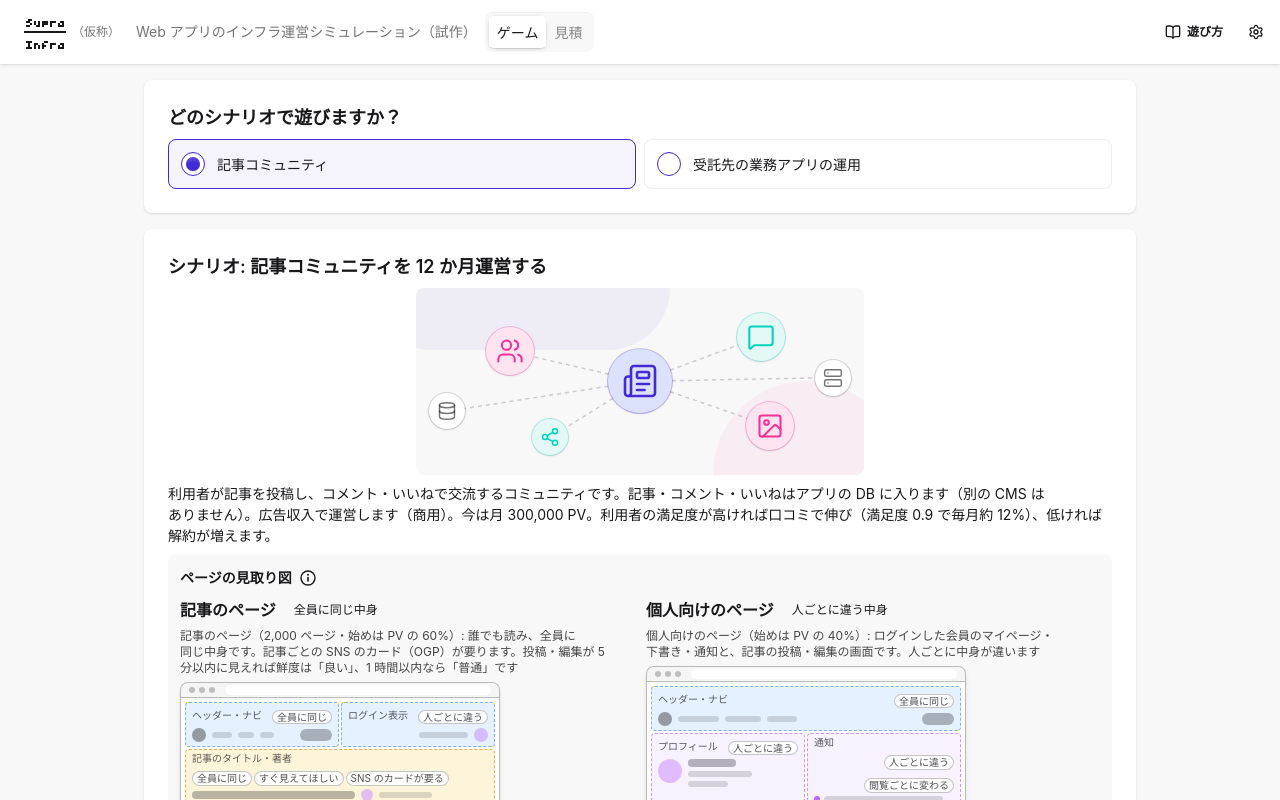
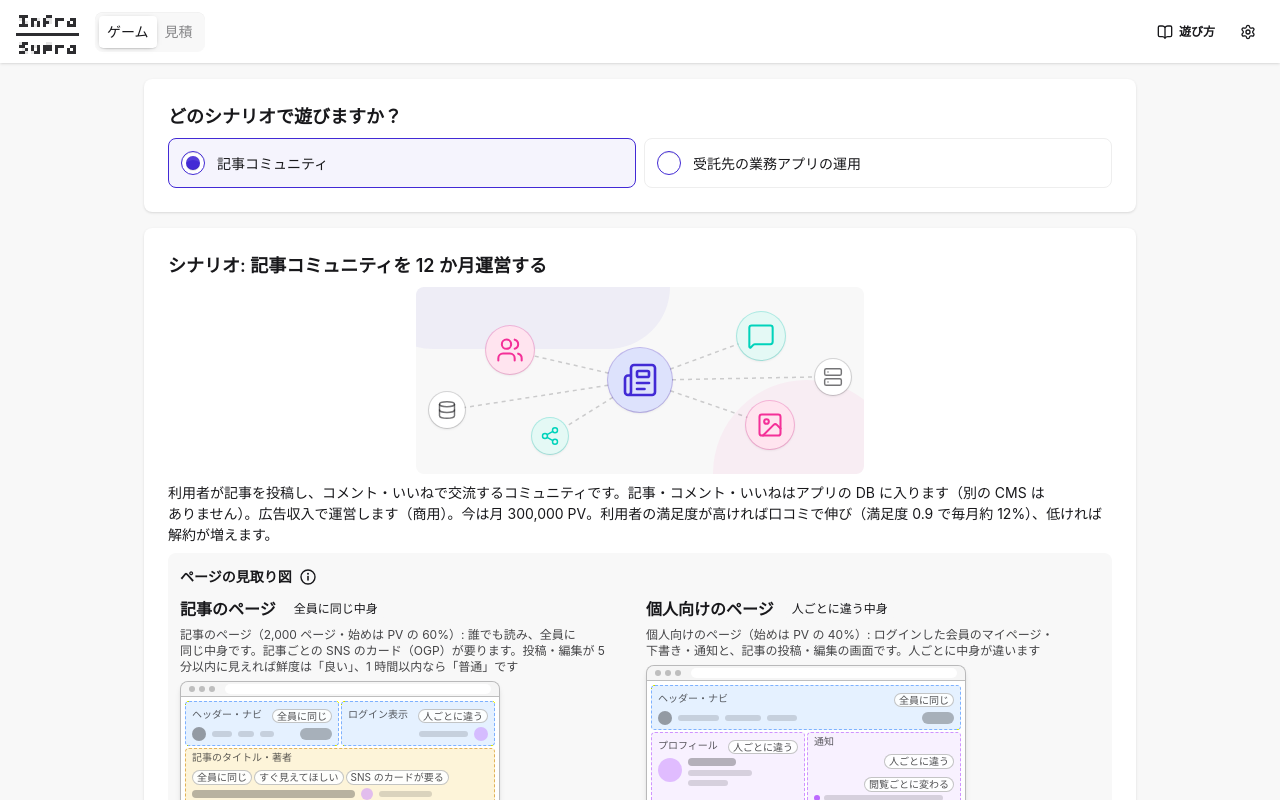
Before and after one commit to Daiius/infra-supra, a React (Vite) app in the folder packages/web/: page / in a window 1280 px wide. Both pictures are taken after a click on the button "遊び方を閉じる". Shown: the top 800 px of the page. Built offline with nearby package versions, Linux system fonts and the light colour scheme.

Commit message:
feat(web): ヘッダーを 1 行にし、ロゴを 24px・分母を括線に寄せ・フェードでこっそり入れ替える
仮称と副題を外す。入れ替えは開いて 8 秒後に 12 秒そのまま、位置は動かさず不透明度だけを替える。

```diff
--- a/packages/web/src/App.tsx
+++ b/packages/web/src/App.tsx
@@ -355,16 +355,13 @@ export function App() {
   };
   return (
     <div className="min-h-screen bg-base-200">
-      <div className="navbar flex-wrap gap-y-1 bg-base-100 shadow-sm">
-        {/* ロゴ（D-184）。正式名称は未決（Q-07）なので「仮称」を小さく添える */}
-        <span className="flex items-center gap-1.5 px-4">
+      {/* 全部を 1 行に並べる（2026-11-09・ユーザーの要望。狭い画面でも折り返さない） */}
+      <div className="navbar min-h-0 flex-nowrap gap-1 bg-base-100 px-2 py-1.5 shadow-sm sm:px-4">
+        {/* ロゴ（D-184）。正式名称の「仮称」と副題は外した（2026-11-09・ユーザーの要望） */}
+        <span className="flex shrink-0 items-center pr-1 sm:pr-3">
           <Logo />
-          <span className="text-xs opacity-60">（仮称）</span>
         </span>
-        <span className="text-sm opacity-60">
-          Web アプリのインフラ運営シミュレーション（試作）
-        </span>
-        <div role="tablist" className="tabs tabs-box tabs-sm mx-2">
+        <div role="tablist" className="tabs tabs-box tabs-sm shrink-0">
           {(
             [
               ['game', 'ゲーム'],
@@ -383,10 +380,10 @@ export function App() {
           ))}
         </div>
         {/* 右端: 新しいゲーム（運営中・終わった後）・遊び方（ゲームモードだけ）・設定（D-146・D-147） */}
-        <div className="ml-auto flex items-center gap-1">
+        <div className="ml-auto flex shrink-0 items-center gap-0.5 sm:gap-1">
           {mode === 'game' && state && (
             <button
-              className="btn btn-ghost btn-sm"
+              className="btn btn-ghost btn-sm px-2 whitespace-nowrap"
               onClick={() => setConfirmRestart(true)}
             >
               新しいゲーム
--- a/packages/web/src/logo.tsx
+++ b/packages/web/src/logo.tsx
@@ -1,14 +1,15 @@
 // ヘッダーのロゴ（D-184）。分数の形で、分子に「Supra」・括線・分母に「Infra」。フォントは Bytesized を使う 8 文字に絞って配る
 // （public/fonts。出典とライセンスは同じ場所の SOURCE.txt・Bytesized-OFL.txt）。
-// こっそりの演出: 開いて数秒後に 1 回だけ分子と分母が入れ替わって戻る・マウスを乗せる（タッチは押す）と入れ替わる。
+// こっそりの演出: 開いてしばらくすると分子と分母がゆっくりのフェードで入れ替わり、しばらくその位置のまま、またしれっと戻る。
+// マウスを乗せる（タッチは押す）と入れ替わる。できるだけ目立たないように動かない（位置は動かさず、2 つの重ねた形の不透明度だけを替える）。
 // prefers-reduced-motion: reduce では入れ替え自体をしない（styles.css でも動きを止める）。
 import { useEffect, useRef, useState } from 'react';
 import { useReducedMotion } from './motion.tsx';
 
 /** 開いてから入れ替わるまで（ミリ秒）。 */
-export const LOGO_INTRO_DELAY_MS = 4000;
+export const LOGO_INTRO_DELAY_MS = 8000;
 /** 入れ替わったまま止まっている長さ（開いたとき・タッチで押したとき。ミリ秒）。 */
-export const LOGO_HOLD_MS = 1600;
+export const LOGO_HOLD_MS = 12000;
 
 export function Logo() {
   const reduced = useReducedMotion();
@@ -53,12 +54,16 @@ export function Logo() {
         pressTimer.current = setTimeout(() => setPressed(false), LOGO_HOLD_MS);
       }}
     >
-      <span aria-hidden className="logo-numerator">
-        Supra
+      {/* 普段の形と入れ替えた形を同じ場所に重ね、不透明度だけをゆっくり替える */}
+      <span aria-hidden className="logo-layer logo-layer-normal">
+        <span className="logo-numerator">Supra</span>
+        <span className="logo-bar" />
+        <span className="logo-denominator">Infra</span>
       </span>
-      <span aria-hidden className="logo-bar" />
-      <span aria-hidden className="logo-denominator">
-        Infra
+      <span aria-hidden className="logo-layer logo-layer-swapped">
+        <span className="logo-numerator">Infra</span>
+        <span className="logo-bar" />
+        <span className="logo-denominator">Supra</span>
       </span>
     </span>
   );
--- a/packages/web/src/styles.css
+++ b/packages/web/src/styles.css
@@ -189,42 +189,51 @@ h4,
    （ぼやけない）。括線は点 1 つの太さで、上下に点 1 つずつ空ける。字の送りは 8 単位で字の幅は 6 単位なので、右に余る 2 単位と同じだけ
    左にも空け、括線を文字の幅の左右に点 1 つずつ出す。入れ替えは transform だけで動かし、配置は揺らさない */
 .logo-fraction {
-  --logo-gap: 0.125em;
-  --logo-shift: calc(1em + 3 * var(--logo-gap));
-  display: inline-flex;
-  flex-direction: column;
-  align-items: stretch;
+  /* 1 点 = 1em / 8（Bytesized は 16 単位で 1 点が 2 単位）。24px で 1 点が 3px になり、ぼやけない */
+  --logo-dot: 0.125em;
+  display: inline-grid;
   font-family: 'Bytesized Logo', ui-monospace, monospace;
-  font-size: 16px;
+  font-size: 24px;
   line-height: 1;
   color: var(--color-base-content);
   cursor: default;
   user-select: none;
   -webkit-tap-highlight-color: transparent;
 }
+.logo-layer {
+  grid-area: 1 / 1;
+  display: flex;
+  flex-direction: column;
+  align-items: stretch;
+  transition: opacity 1200ms ease-in-out;
+}
+.logo-layer-swapped {
+  opacity: 0;
+}
+.logo-fraction[data-swapped] .logo-layer-normal {
+  opacity: 0;
+}
+.logo-fraction[data-swapped] .logo-layer-swapped {
+  opacity: 1;
+}
 .logo-numerator,
 .logo-denominator {
   display: block;
   white-space: nowrap;
-  padding-inline-start: var(--logo-gap);
-  transition: transform 450ms cubic-bezier(0.65, 0, 0.35, 1);
+  padding-inline-start: var(--logo-dot);
+}
+/* 字の箱の上に空き（アセントの余り）があるので、分母を括線へ寄せる */
+.logo-denominator {
+  margin-top: calc(-2 * var(--logo-dot));
 }
 .logo-bar {
   display: block;
-  height: var(--logo-gap);
-  margin-block: var(--logo-gap);
+  height: var(--logo-dot);
+  margin-block: var(--logo-dot);
   background: currentColor;
 }
-.logo-fraction[data-swapped] .logo-numerator {
-  transform: translateY(var(--logo-shift));
-}
-.logo-fraction[data-swapped] .logo-denominator {
-  transform: translateY(calc(-1 * var(--logo-shift)));
-}
 @media (prefers-reduced-motion: reduce) {
-  .logo-numerator,
-  .logo-denominator {
+  .logo-layer {
     transition: none;
-    transform: none !important;
   }
 }
```
Also changed, not shown: 1 other file (tests, documents, lock files or other folders).
